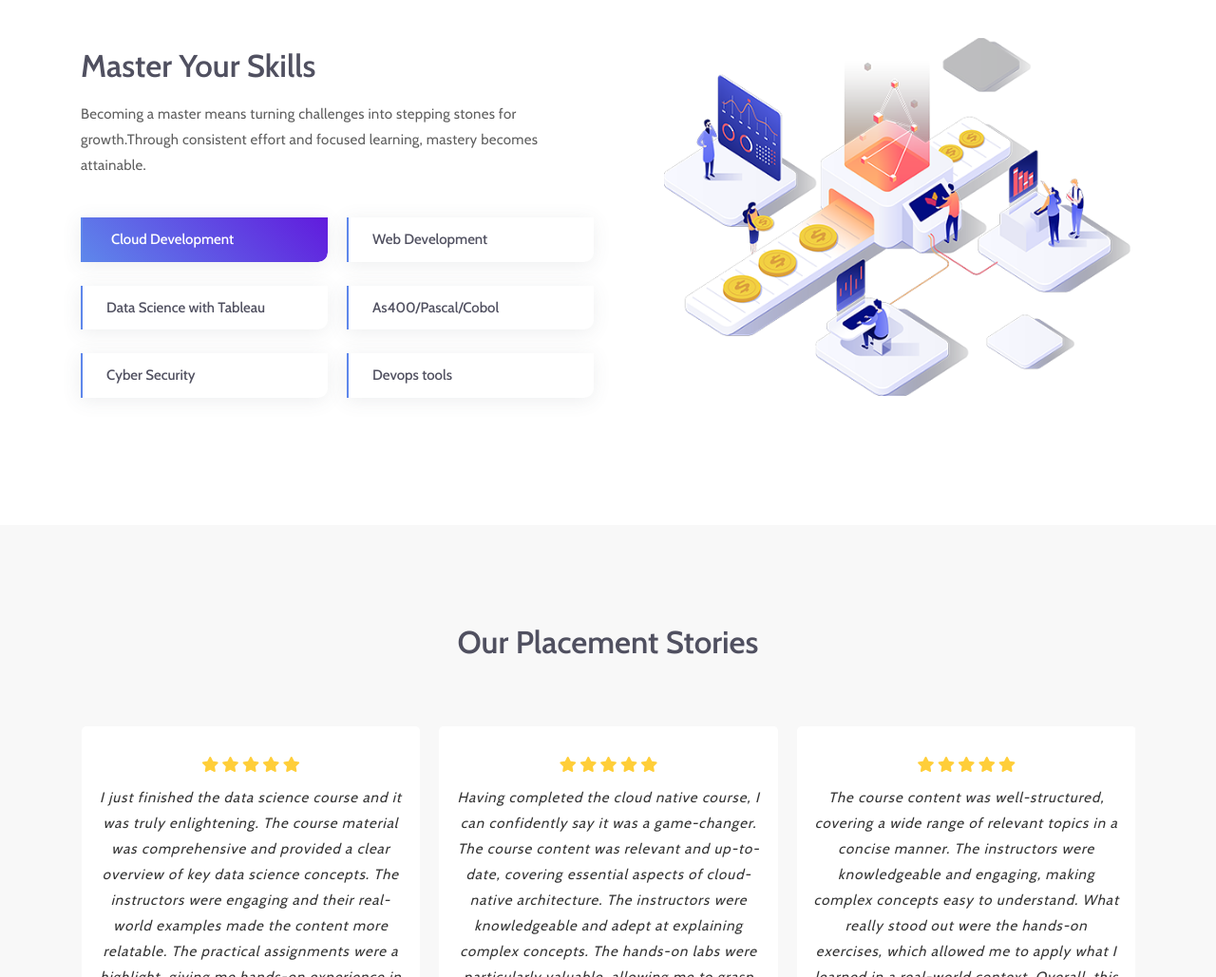
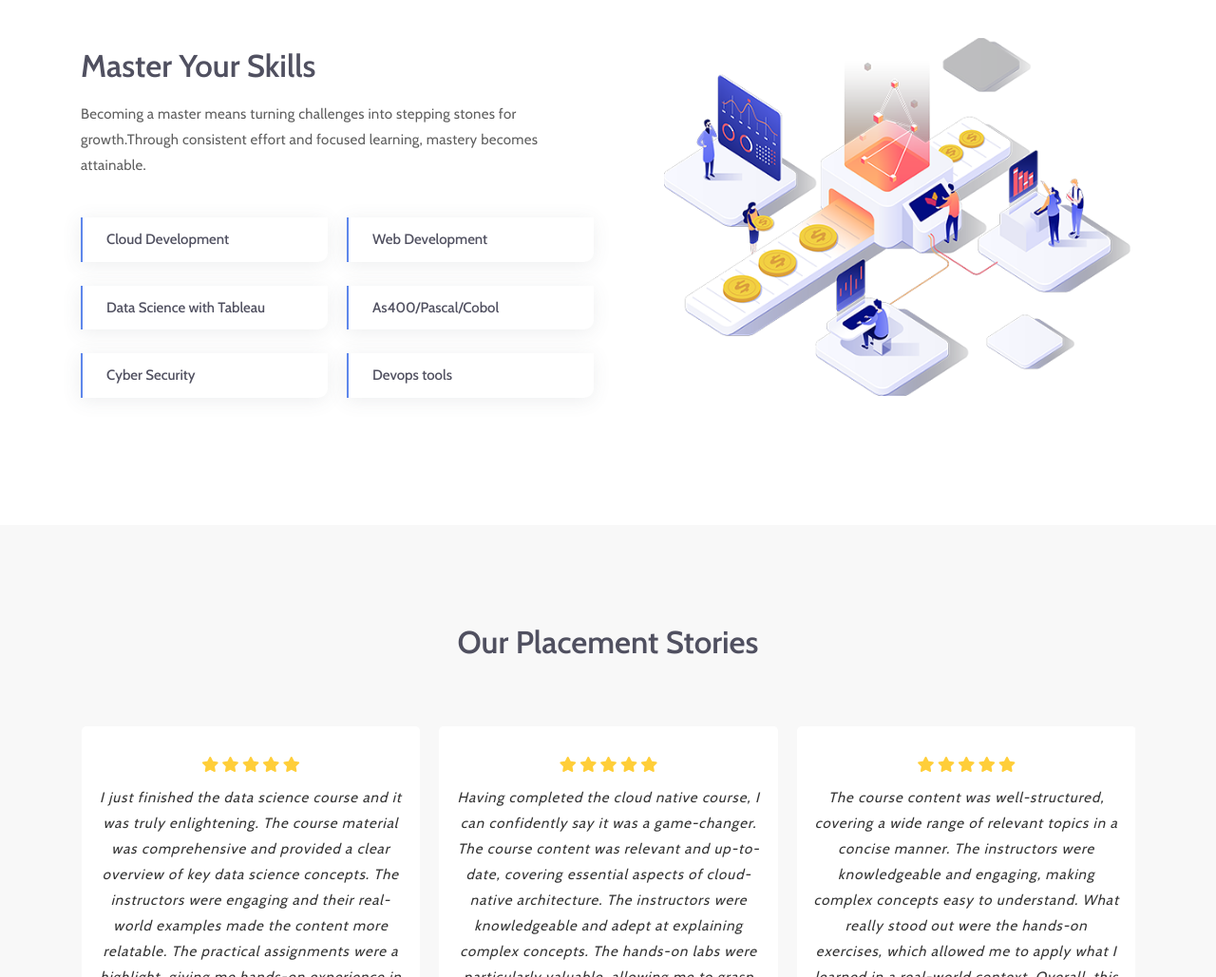
Before and after one commit to KshitizPareek/CarrerComet.github.io, a plain HTML site: page index.html in a window 1280 px wide. Shown: the part 1602-2631 px from the top of the page at 95% size. Drawn offline with nearby package versions, Linux system fonts and the light colour scheme.

Commit message:
Update index.html

```diff
--- a/index.html
+++ b/index.html
@@ -242,7 +242,7 @@
 						<h2>Master Your Skills</h2>
 						<p>Becoming a master means turning challenges into stepping stones for growth.Through consistent effort and focused learning, mastery becomes attainable.</p>
 						<ul class="features-list">
-							<li> <span class="active">Cloud Development</span></li>
+							<li> <span class="overview-content">Cloud Development</span></li>
 							<li> <span>Web Development</span></li>
 							<li> <span> Data Science with Tableau</span></li>
 							<li> <span>As400/Pascal/Cobol</span></li>
```
